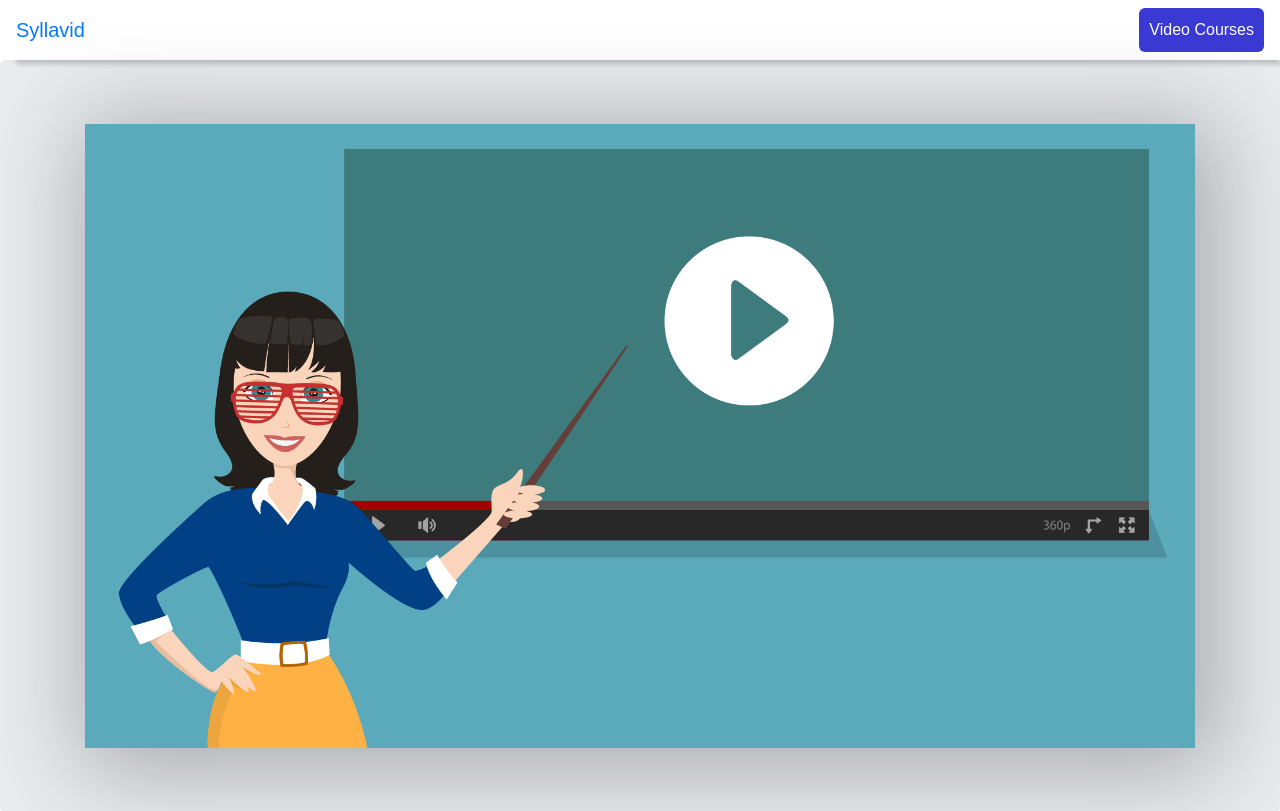
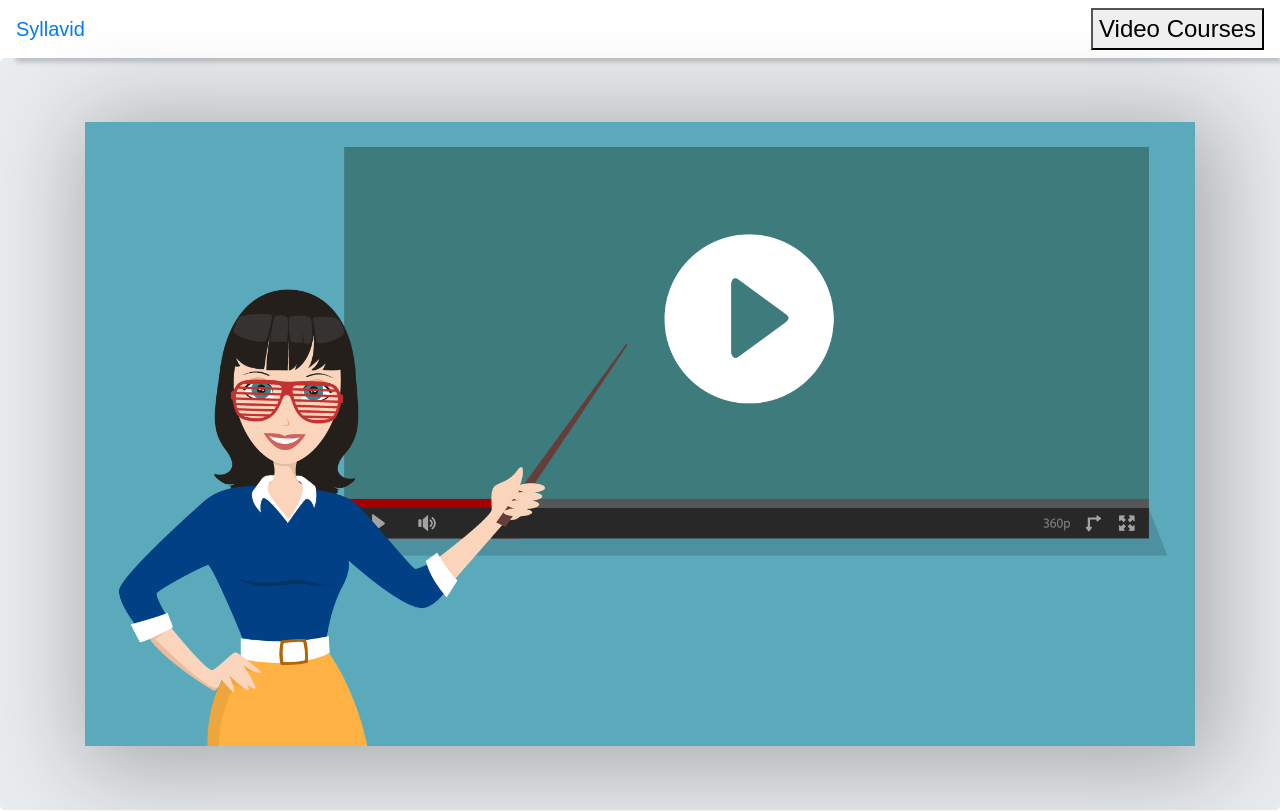
Before and after one commit to christophergeiger3/Syllavid, a PHP site: page / in a window 1280 px wide. Shown: the top 811 px of the page. Run offline with PHP 8.4, Linux system fonts and the light colour scheme.

Commit message:
Remove Old Classes

```diff
--- a/stylesheet.css
+++ b/stylesheet.css
@@ -1,5 +1,4 @@
-body
-{
+body {
     font-size: 24px;
     font-family: Arial, Helvetica, sans-serif;
     /* background: linear-gradient(to bottom, #ffffff 0%, #3399ff 100%); */
@@ -49,38 +48,6 @@ img {
     -moz-box-shadow: 10px 10px 5px -6px rgba(0,0,0,0.2);
     box-shadow: 10px 10px 5px -6px rgba(0,0,0,0.2);
 }
-.header-bar
-{
-    margin-top: 4em;
-}
-
-.header-bar .header
-{
-    float: left;
-    font-size: 2.2em;
-    color: #3b39d3;
-    margin-left: 10%;
-    display: inline;
-}
-
-.header-bar .right
-{
-    float: right;
-    display: inline;
-}
-
-.courses-button
-{
-    background-color: #3b39d3;
-    border: none;
-    color: white;
-    padding: 10px;
-    text-align: center;
-    text-decoration: none;
-    font-size: 0.667em;
-    cursor: pointer;
-    border-radius: 6px;
-}
 
 #main_img {
     -webkit-box-shadow: 10px 10px 87px 14px rgba(0,0,0,0.28);
```
Lines whose indentation alone changed are shown as unchanged.
